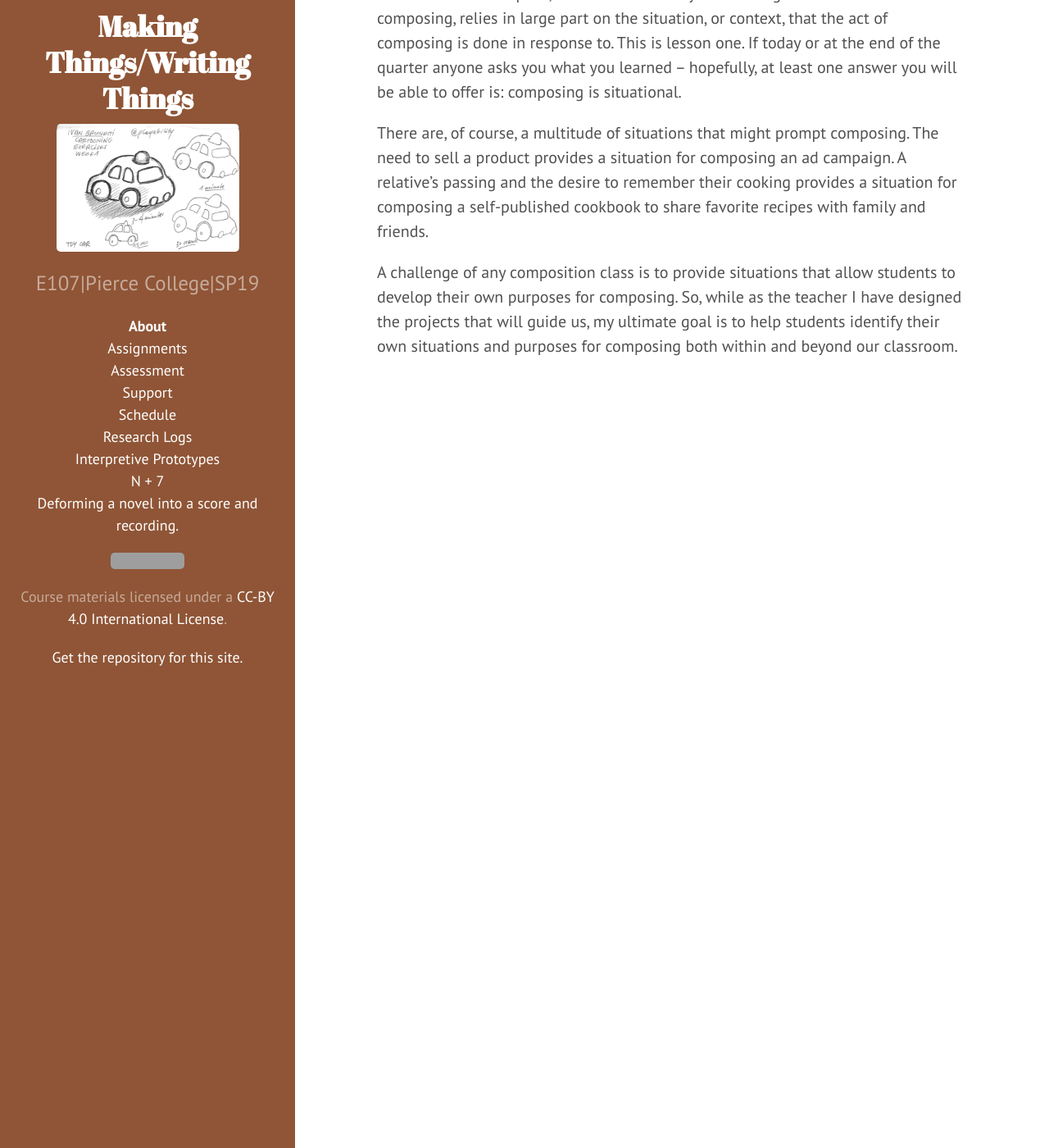
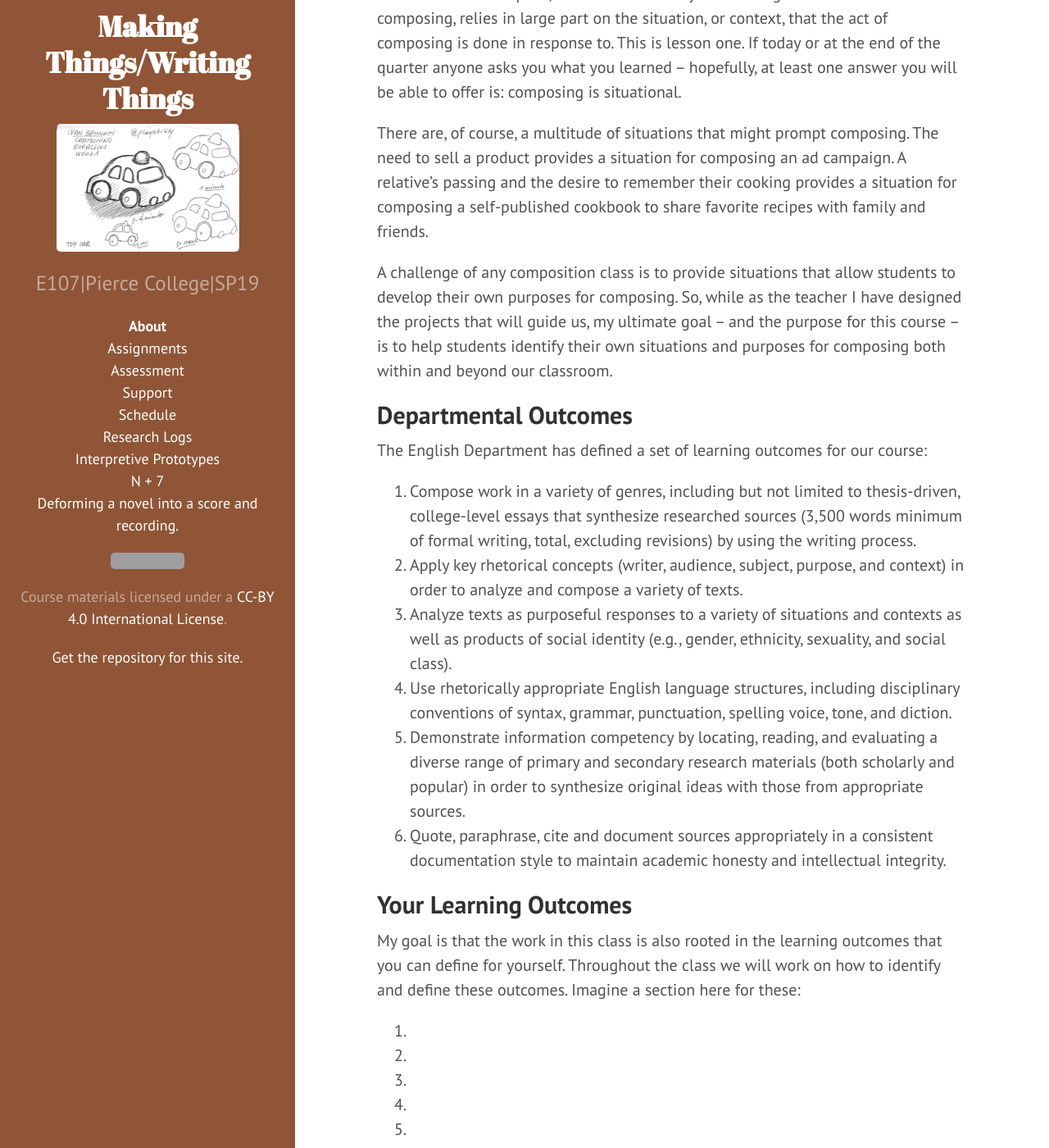
Before and after one commit to jloan/e101v1, a Jekyll site: the page built from 00about.md, in a window 1280 px wide and 1400 px high, scrolled down 270 px. Shown: the whole window at 82% size. Built offline with Jekyll 4.4.1, drawn with Linux system fonts in a browser that asks for light colours; some of the changed text lies outside the part shown; grey boxes are pictures that could not be loaded.

Commit message:
Update 00about.md

```diff
--- a/00about.md
+++ b/00about.md
@@ -9,4 +9,47 @@ One of the mantras of this course is that composing is situational. This means t
 
 There are, of course, a multitude of situations that might prompt composing. The need to sell a product provides a situation for composing an ad campaign. A relative's passing and the desire to remember their cooking provides a situation for composing a self-published cookbook to share favorite recipes with family and friends.
 
-A challenge of any composition class is to provide situations that allow students to develop their own purposes for composing. So, while as the teacher I have designed the projects that will guide us, my ultimate goal is to help students identify their own situations and purposes for composing both within and beyond our classroom.
+A challenge of any composition class is to provide situations that allow students to develop their own purposes for composing. So, while as the teacher I have designed the projects that will guide us, my ultimate goal -- and the purpose for this course -- is to help students identify their own situations and purposes for composing both within and beyond our classroom.
+
+## Departmental Outcomes
+
+The English Department has defined a set of learning outcomes for our course:
+
+1.	Compose work in a variety of genres, including but not limited to thesis-driven, college-level essays that synthesize researched sources (3,500 words minimum of formal writing, total, excluding revisions) by using the writing process.
+2.	Apply key rhetorical concepts (writer, audience, subject, purpose, and context) in order to analyze and compose a variety of texts.
+3.	Analyze texts as purposeful responses to a variety of situations and contexts as well as products of social identity (e.g., gender, ethnicity, sexuality, and social class).
+4.	Use rhetorically appropriate English language structures, including disciplinary conventions of syntax, grammar, punctuation, spelling voice, tone, and diction.
+5.	Demonstrate information competency by locating, reading, and evaluating a diverse range of primary and secondary research materials (both scholarly and popular) in order to synthesize original ideas with those from appropriate sources.
+6.	Quote, paraphrase, cite and document sources appropriately in a consistent documentation style to maintain academic honesty and intellectual integrity.
+
+## Your Learning Outcomes
+My goal is that the work in this class is also rooted in the learning outcomes that you can define for yourself. Throughout the class we will work on how to identify and define these outcomes. Imagine a section here for these:
+
+1.
+2.
+3.
+4.
+5.
+
+## Required Texts/Materials
+
+We have no required text in this class. We will, however, occasionally have both assigned and self-selected readings. These will be posted to the course schedule and made available as needed.
+We will also use a handful of digital tools such as Google Docs and Zotero. These tools will either be free or available for you access via our classroom and campus.
+
+
+## Our Projects
+
+This quarter you will compose in multiple genres and multiple media. These projects will include, but may not be limited to:
+
+* blogs
+* essays
+* podcasts
+* zines
+* annotated bibliographies
+* research logs
+
+## Note
+
+More detailed instructions for these projects will provided.
+
+In all our work this quarter we will engage in processes of drafting, feedback and revision. We want to become better aware of how our work interacts with audiences and how it can possibly do useful work for these audiences in the world.
```
